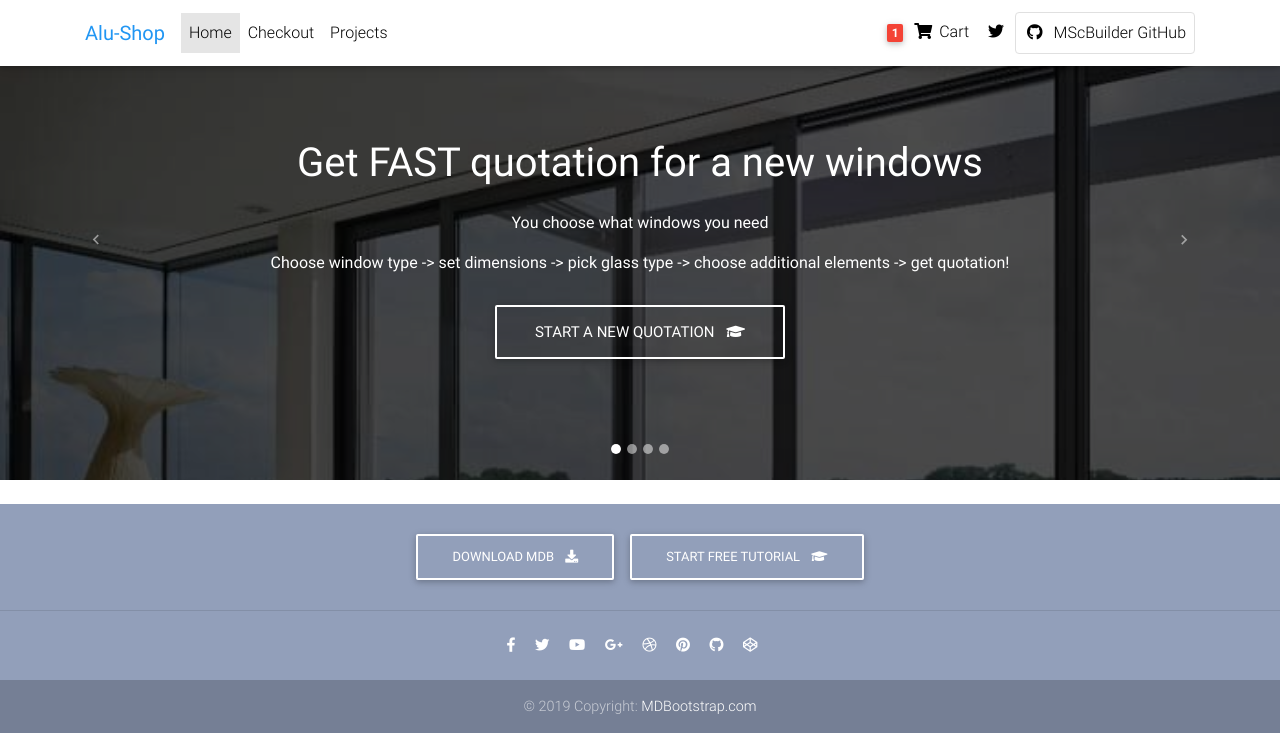
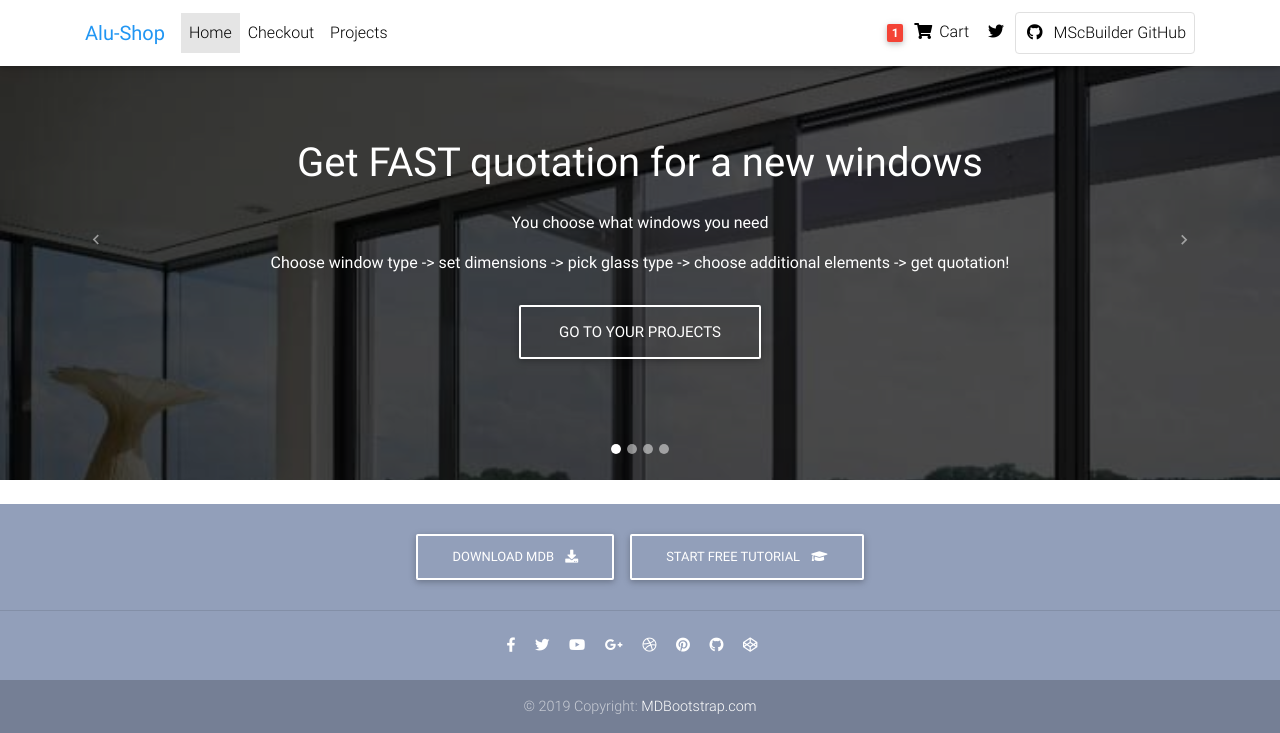
Before and after one commit to MScBuilder/alu_shop, a Django app: page / in a window 1280 px wide. Shown: the top 733 px of the page. Run offline with Django 4.2, Linux system fonts and the light colour scheme; some libraries are stand-ins or nearby versions.

Commit message:
fix of home_page

```diff
--- a/templates/partial_templates/carousel_cards_content.html
+++ b/templates/partial_templates/carousel_cards_content.html
@@ -12,9 +12,6 @@
       <strong>Choose window type -> set dimensions -> pick glass type -> choose additional elements -> get quotation! </strong>
     </p>
 
-    <a href="./quotation_page" class="btn btn-outline-white btn-lg">Start
-      a new quotation
-      <i class="fas fa-graduation-cap ml-2"></i>
-    </a>
+    <a href="./projects_page" class="btn btn-outline-white btn-lg">Go to your projects</a>
   </div>
   <!-- Carousel content -->
```
